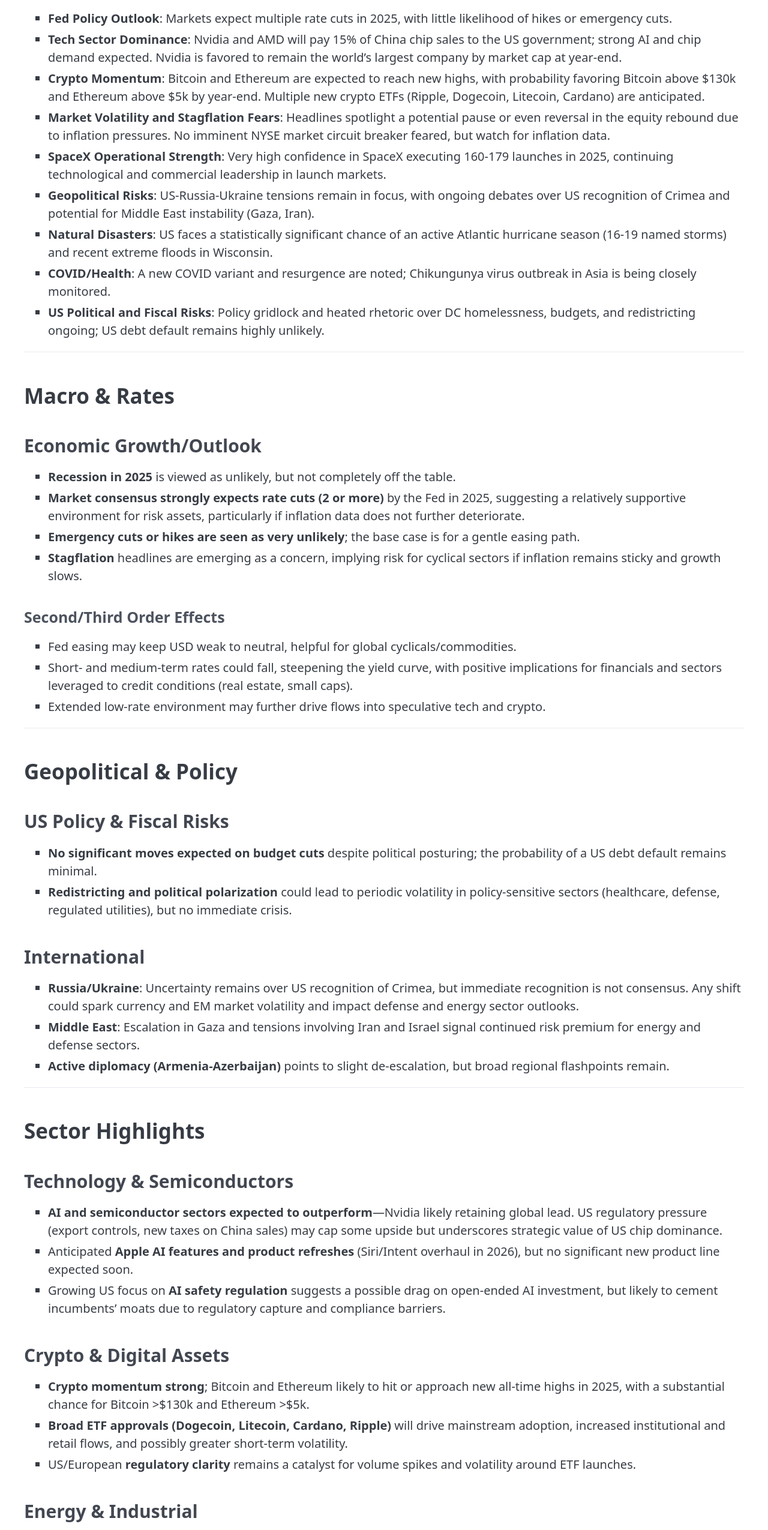
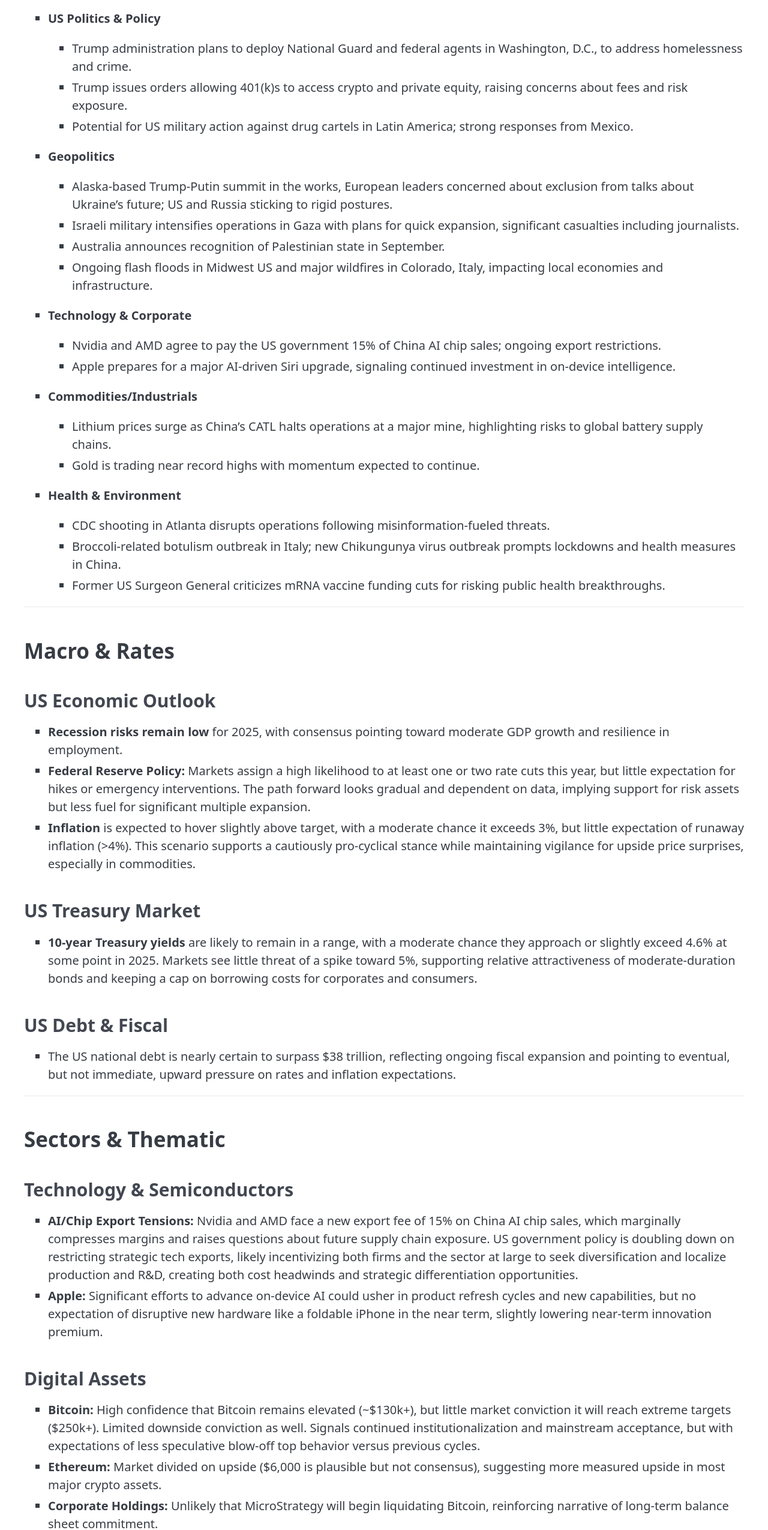
Before and after one commit to pathikrit/zeitgeist, a plain HTML site: page 2025/08/11/index.html in a window 1280 px wide. Shown: the part 150-2700 px from the top of the page at 60% size. Drawn offline with nearby package versions, Linux system fonts and the light colour scheme.

Commit message:
deploy: 067d0c2859783f7cbcd0b481ab726553832d1620

```diff
--- a/2025/08/11/index.html
+++ b/2025/08/11/index.html
@@ -14,94 +14,120 @@
 <hr />
 <h2>Key News Highlights</h2>
 <ul>
-<li><strong>Fed Policy Outlook</strong>: Markets expect multiple rate cuts in 2025, with little likelihood of hikes or emergency cuts.</li>
-<li><strong>Tech Sector Dominance</strong>: Nvidia and AMD will pay 15% of China chip sales to the US government; strong AI and chip demand expected. Nvidia is favored to remain the world’s largest company by market cap at year-end.</li>
-<li><strong>Crypto Momentum</strong>: Bitcoin and Ethereum are expected to reach new highs, with probability favoring Bitcoin above $130k and Ethereum above $5k by year-end. Multiple new crypto ETFs (Ripple, Dogecoin, Litecoin, Cardano) are anticipated.</li>
-<li><strong>Market Volatility and Stagflation Fears</strong>: Headlines spotlight a potential pause or even reversal in the equity rebound due to inflation pressures. No imminent NYSE market circuit breaker feared, but watch for inflation data.</li>
-<li><strong>SpaceX Operational Strength</strong>: Very high confidence in SpaceX executing 160-179 launches in 2025, continuing technological and commercial leadership in launch markets.</li>
-<li><strong>Geopolitical Risks</strong>: US-Russia-Ukraine tensions remain in focus, with ongoing debates over US recognition of Crimea and potential for Middle East instability (Gaza, Iran).</li>
-<li><strong>Natural Disasters</strong>: US faces a statistically significant chance of an active Atlantic hurricane season (16-19 named storms) and recent extreme floods in Wisconsin.</li>
-<li><strong>COVID/Health</strong>: A new COVID variant and resurgence are noted; Chikungunya virus outbreak in Asia is being closely monitored.</li>
-<li><strong>US Political and Fiscal Risks</strong>: Policy gridlock and heated rhetoric over DC homelessness, budgets, and redistricting ongoing; US debt default remains highly unlikely.</li>
+<li>
+<p><strong>US Politics &amp; Policy</strong></p>
+<ul>
+<li>Trump administration plans to deploy National Guard and federal agents in Washington, D.C., to address homelessness and crime.</li>
+<li>Trump issues orders allowing 401(k)s to access crypto and private equity, raising concerns about fees and risk exposure.</li>
+<li>Potential for US military action against drug cartels in Latin America; strong responses from Mexico.</li>
+</ul>
+</li>
+<li>
+<p><strong>Geopolitics</strong></p>
+<ul>
+<li>Alaska-based Trump-Putin summit in the works, European leaders concerned about exclusion from talks about Ukraine’s future; US and Russia sticking to rigid postures.</li>
+<li>Israeli military intensifies operations in Gaza with plans for quick expansion, significant casualties including journalists.</li>
+<li>Australia announces recognition of Palestinian state in September.</li>
+<li>Ongoing flash floods in Midwest US and major wildfires in Colorado, Italy, impacting local economies and infrastructure.</li>
+</ul>
+</li>
+<li>
+<p><strong>Technology &amp; Corporate</strong></p>
+<ul>
+<li>Nvidia and AMD agree to pay the US government 15% of China AI chip sales; ongoing export restrictions.</li>
+<li>Apple prepares for a major AI-driven Siri upgrade, signaling continued investment in on-device intelligence.</li>
+</ul>
+</li>
+<li>
+<p><strong>Commodities/Industrials</strong></p>
+<ul>
+<li>Lithium prices surge as China’s CATL halts operations at a major mine, highlighting risks to global battery supply chains.</li>
+<li>Gold is trading near record highs with momentum expected to continue.</li>
+</ul>
+</li>
+<li>
+<p><strong>Health &amp; Environment</strong></p>
+<ul>
+<li>CDC shooting in Atlanta disrupts operations following misinformation-fueled threats.</li>
+<li>Broccoli-related botulism outbreak in Italy; new Chikungunya virus outbreak prompts lockdowns and health measures in China.</li>
+<li>Former US Surgeon General criticizes mRNA vaccine funding cuts for risking public health breakthroughs.</li>
+</ul>
+</li>
 </ul>
 <hr />
 <h2>Macro &amp; Rates</h2>
-<h3>Economic Growth/Outlook</h3>
+<h3>US Economic Outlook</h3>
 <ul>
-<li><strong>Recession in 2025</strong> is viewed as unlikely, but not completely off the table.</li>
-<li><strong>Market consensus strongly expects rate cuts (2 or more)</strong> by the Fed in 2025, suggesting a relatively supportive environment for risk assets, particularly if inflation data does not further deteriorate.</li>
-<li><strong>Emergency cuts or hikes are seen as very unlikely</strong>; the base case is for a gentle easing path.</li>
-<li><strong>Stagflation</strong> headlines are emerging as a concern, implying risk for cyclical sectors if inflation remains sticky and growth slows.</li>
+<li><strong>Recession risks remain low</strong> for 2025, with consensus pointing toward moderate GDP growth and resilience in employment.</li>
+<li><strong>Federal Reserve Policy:</strong> Markets assign a high likelihood to at least one or two rate cuts this year, but little expectation for hikes or emergency interventions. The path forward looks gradual and dependent on data, implying support for risk assets but less fuel for significant multiple expansion.</li>
+<li><strong>Inflation</strong> is expected to hover slightly above target, with a moderate chance it exceeds 3%, but little expectation of runaway inflation (&gt;4%). This scenario supports a cautiously pro-cyclical stance while maintaining vigilance for upside price surprises, especially in commodities.</li>
 </ul>
-<h4>Second/Third Order Effects</h4>
+<h3>US Treasury Market</h3>
 <ul>
-<li>Fed easing may keep USD weak to neutral, helpful for global cyclicals/commodities.</li>
-<li>Short- and medium-term rates could fall, steepening the yield curve, with positive implications for financials and sectors leveraged to credit conditions (real estate, small caps).</li>
-<li>Extended low-rate environment may further drive flows into speculative tech and crypto.</li>
+<li><strong>10-year Treasury yields</strong> are likely to remain in a range, with a moderate chance they approach or slightly exceed 4.6% at some point in 2025. Markets see little threat of a spike toward 5%, supporting relative attractiveness of moderate-duration bonds and keeping a cap on borrowing costs for corporates and consumers.</li>
+</ul>
+<h3>US Debt &amp; Fiscal</h3>
+<ul>
+<li>The US national debt is nearly certain to surpass $38 trillion, reflecting ongoing fiscal expansion and pointing to eventual, but not immediate, upward pressure on rates and inflation expectations.</li>
 </ul>
 <hr />
-<h2>Geopolitical &amp; Policy</h2>
-<h3>US Policy &amp; Fiscal Risks</h3>
+<h2>Sectors &amp; Thematic</h2>
+<h3>Technology &amp; Semiconductors</h3>
 <ul>
-<li><strong>No significant moves expected on budget cuts</strong> despite political posturing; the probability of a US debt default remains minimal.</li>
-<li><strong>Redistricting and political polarization</strong> could lead to periodic volatility in policy-sensitive sectors (healthcare, defense, regulated utilities), but no immediate crisis.</li>
+<li><strong>AI/Chip Export Tensions:</strong> Nvidia and AMD face a new export fee of 15% on China AI chip sales, which marginally compresses margins and raises questions about future supply chain exposure. US government policy is doubling down on restricting strategic tech exports, likely incentivizing both firms and the sector at large to seek diversification and localize production and R&amp;D, creating both cost headwinds and strategic differentiation opportunities.</li>
+<li><strong>Apple:</strong> Significant efforts to advance on-device AI could usher in product refresh cycles and new capabilities, but no expectation of disruptive new hardware like a foldable iPhone in the near term, slightly lowering near-term innovation premium.</li>
 </ul>
-<h3>International</h3>
+<h3>Digital Assets</h3>
 <ul>
-<li><strong>Russia/Ukraine</strong>: Uncertainty remains over US recognition of Crimea, but immediate recognition is not consensus. Any shift could spark currency and EM market volatility and impact defense and energy sector outlooks.</li>
-<li><strong>Middle East</strong>: Escalation in Gaza and tensions involving Iran and Israel signal continued risk premium for energy and defense sectors.</li>
-<li><strong>Active diplomacy (Armenia-Azerbaijan)</strong> points to slight de-escalation, but broad regional flashpoints remain.</li>
+<li><strong>Bitcoin:</strong> High confidence that Bitcoin remains elevated (~$130k+), but little market conviction it will reach extreme targets ($250k+). Limited downside conviction as well. Signals continued institutionalization and mainstream acceptance, but with expectations of less speculative blow-off top behavior versus previous cycles.</li>
+<li><strong>Ethereum:</strong> Market divided on upside ($6,000 is plausible but not consensus), suggesting more measured upside in most major crypto assets.</li>
+<li><strong>Corporate Holdings:</strong> Unlikely that MicroStrategy will begin liquidating Bitcoin, reinforcing narrative of long-term balance sheet commitment.</li>
+</ul>
+<h3>Commodities</h3>
+<ul>
+<li><strong>Gold:</strong> Strong likelihood it will close 2025 near or above $3,200, driven by macro hedging, fiscal expansion, and elevated geopolitical stresses. Momentum chasing in gold remains supported, though sharp moves above $4,000 are not viewed as probable.</li>
+<li><strong>Lithium:</strong> Operational halts in China are sending lithium prices higher, with downstream effects on global battery supply, EVs, and energy transition initiatives; expect positive sentiment/performance for Western lithium miners and negative for battery makers over-exposed to Chinese supply.</li>
+</ul>
+<h3>Financials &amp; Retirement</h3>
+<ul>
+<li>US policy shift to allow crypto and private assets in 401(k)s invites both growth opportunities for alternative asset managers and elevated risk/fee structures for average savers. Regulatory scrutiny and potential volatility in retail retirement accounts are probable medium-term themes.</li>
+<li>Growing participation in private markets may support AUM growth for alternatives managers, but could increase regulatory risk and long-tail volatility for exposed platforms.</li>
+</ul>
+<h3>Healthcare &amp; Public Health</h3>
+<ul>
+<li>US vaccine R&amp;D under stress following funding cuts and public incidents; rising risk of lower pipeline productivity for next-generation vaccines.</li>
+<li>International outbreaks (Italy, China) demonstrate continued headline risk for food/agriculture and supply chains; health-insurance and ag-focused investments should incorporate outbreak risk and response as core components.</li>
+</ul>
+<h3>Energy &amp; Environment</h3>
+<ul>
+<li><strong>Climate/Disaster:</strong> Recent US flash floods and wildfires (including Europe) point to ongoing underwriting risk for insurers, and may accelerate regulation, premium increases, and capital requirements for property/casualty lines.</li>
+<li><strong>Catastrophe Bonds:</strong> Continued climate volatility supports robust demand for reinsurance vehicles and TIPS as diversifiers.</li>
 </ul>
 <hr />
-<h2>Sector Highlights</h2>
-<h3>Technology &amp; Semiconductors</h3>
+<h2>Country/Region Watch</h2>
 <ul>
-<li><strong>AI and semiconductor sectors expected to outperform</strong>—Nvidia likely retaining global lead. US regulatory pressure (export controls, new taxes on China sales) may cap some upside but underscores strategic value of US chip dominance.</li>
-<li>Anticipated <strong>Apple AI features and product refreshes</strong> (Siri/Intent overhaul in 2026), but no significant new product line expected soon.</li>
-<li>Growing US focus on <strong>AI safety regulation</strong> suggests a possible drag on open-ended AI investment, but likely to cement incumbents’ moats due to regulatory capture and compliance barriers.</li>
-</ul>
-<h3>Crypto &amp; Digital Assets</h3>
-<ul>
-<li><strong>Crypto momentum strong</strong>; Bitcoin and Ethereum likely to hit or approach new all-time highs in 2025, with a substantial chance for Bitcoin &gt;$130k and Ethereum &gt;$5k.</li>
-<li><strong>Broad ETF approvals (Dogecoin, Litecoin, Cardano, Ripple)</strong> will drive mainstream adoption, increased institutional and retail flows, and possibly greater short-term volatility.</li>
-<li>US/European <strong>regulatory clarity</strong> remains a catalyst for volume spikes and volatility around ETF launches.</li>
-</ul>
-<h3>Energy &amp; Industrial</h3>
-<ul>
-<li><strong>SpaceX’s reliable launch cadence</strong> further solidifies the commercial space sector’s expansion; distributed LEO satellites and space applications could see a step-change in capital flows.</li>
-<li><strong>Nuclear licensing in the US remains stalled</strong>, favoring other renewables and conventional energy for new capacity.</li>
-<li><strong>Natural disaster risk</strong> is material for insurers, utilities (grid risk), and agribusiness in the hurricane/flood-affected regions.</li>
-</ul>
-<h3>Healthcare &amp; Biotech</h3>
-<ul>
-<li><strong>New COVID and Chikungunya outbreaks</strong> could spark defensive flows into health and biotech, especially diagnostics and vaccine developers.</li>
-<li>Cuts to US mRNA research budgets and targeted violence toward vaccine authorities are headwinds to biotech innovation, which could favor larger, more diversified players.</li>
+<li><strong>US/China Relations:</strong> Tariff tensions remain top-of-mind; next steps could impact US industrial, consumer electronics, and technology supply chains. Watch for late-summer deadlines.</li>
+<li><strong>Argentina:</strong> Likelihood that LLA (Libertarian party) wins the Chamber, but will not hold an outright majority, signaling ongoing policy uncertainty and volatility for Argentine assets and emerging markets.</li>
+<li><strong>Middle East:</strong> Escalating Gaza operations and new global recognition of Palestine point to persistently high Mideast risk premia.</li>
+<li><strong>Europe:</strong> Anxiety over exclusion from US-Russia talks; Ukraine situation remains fragile, limiting broader regional upside.</li>
 </ul>
 <hr />
-<h2>Individual &amp; Special Situations</h2>
-<h3>Large Cap Tech Leadership</h3>
+<h2>Notable Individual Names</h2>
 <ul>
-<li><strong>Nvidia</strong> is on track to remain world’s most valuable company, with some risk from Microsoft. Apple and Alphabet are less likely to retake the top spot in the near term.</li>
-<li><strong>CEO turnover risk</strong> is low across the FANG+ cohort; little expected near-term impact from management changes.</li>
-</ul>
-<h3>Space/Innovation</h3>
-<ul>
-<li><strong>SpaceX maintains dominant operational lead.</strong> No sign of launch cadence slowing; the company and its suppliers are structurally advantaged for contracts, ecosystem investments, and secondary spinouts.</li>
-</ul>
-<h3>Crypto</h3>
-<ul>
-<li><strong>Bitcoin and Ethereum rally remains intact</strong>, but volatility persists. Tail outcomes (sharp dips or massive upside) aren’t the base case, but rapid ETF proliferation creates additional upside risk.</li>
-<li><strong>Crypto sector M&amp;A/speculation</strong> likely to continue, especially among the second-tier (Solana, Cardano, etc.) as long as regulatory tailwinds persist.</li>
+<li><strong>Tesla:</strong> High probability Elon Musk remains CEO in 2025, limiting near-term leadership risk; expect continued focus on core business and diversification into AI/energy.</li>
+<li><strong>MicroStrategy:</strong> No anticipated balance sheet Bitcoin sales; reinforces commitment to crypto-centric holding model.</li>
+<li><strong>Nvidia &amp; AMD:</strong> New chip export fee is a modest but visible headwind; watch for responses around R&amp;D and non-China customer expansion.</li>
+<li><strong>Apple:</strong> No major new iPhone hardware format expected; focus likely to stay on software/AI enhancements.</li>
 </ul>
 <hr />
-<h2>Watchlist: Key Risks &amp; Opportunities</h2>
+<h2>Takeaways</h2>
 <ul>
-<li><strong>Positive</strong>: AI/semiconductor leaders (Nvidia, AMD), AI infrastructure, crypto ETFs, commercial space, disaster defense/biotech</li>
-<li><strong>Risk</strong>: Inflation surprise, new Middle East crisis, unexpected disaster (hurricanes, disease outbreak), regulatory drag on AI/crypto, political instability in US/EU (especially around Russia/Ukraine or fiscal policy)</li>
-<li><strong>Tactical</strong>: Monitor inflation/CPI prints and Fed commentary for reversal; watch for snap moves on US-China chip policy and crypto ETF news.</li>
+<li>Maintain balanced US equity exposure; short-term rate risk is moderate, recession risk remains low, and inflation pressures are controlled but non-negligible.</li>
+<li>Standout sector themes are gold and lithium (favor upstream suppliers), AI/semiconductors (watch policy-driven margin compressions), and private markets (selectivity crucial as 401(k) changes phase in).</li>
+<li>Persistent geopolitical risk and climate-linked disruption bolster the case for commodities, catastrophe insurance exposures, and defense-related sectors.</li>
+<li>Be vigilant on macro data and regulatory policy shifts, especially in technology, retirement savings, and international relations spheres.</li>
 </ul>
 <hr />
-<p><strong>Conclusion</strong>: Constructive on risk assets (especially tech, crypto, and innovation), with the primary watchpoints being US inflation and geopolitical escalation. Use Fed rate cut expectations and tech sector leadership as anchors, but stay alert to volatility from policy missteps or exogenous shocks.</p>
 
 </main>
 </body>
```
